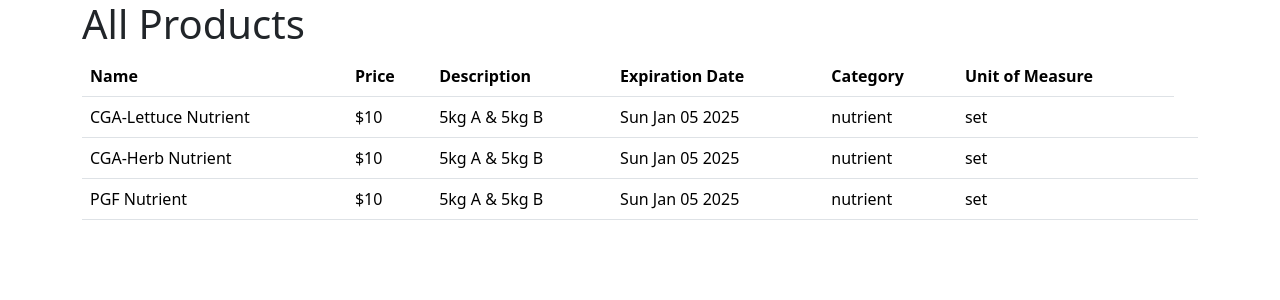
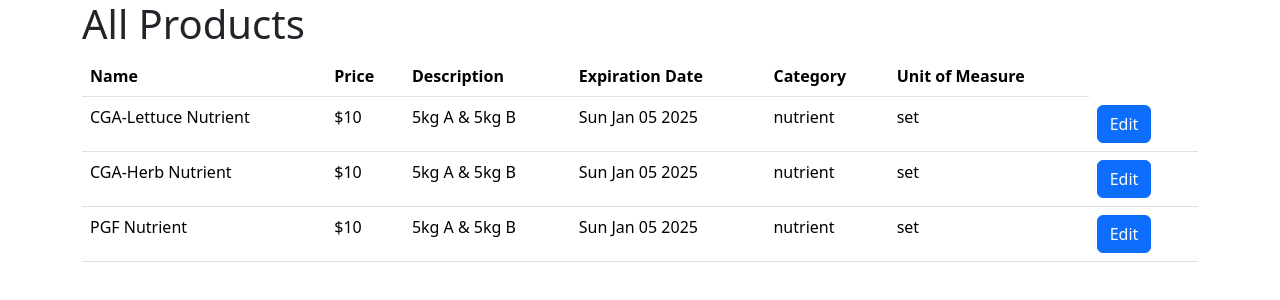
Before and after one commit to addrain98/react_proj1, a React (Create React App) app in the folder 01-react-proj/: page / in a window 1280 px wide. Shown: the top 300 px of the page. Built offline with nearby package versions, Linux system fonts and the light colour scheme.

Commit message:
added edit button to product listing page

```diff
--- a/01-react-proj/src/ProductListing.js
+++ b/01-react-proj/src/ProductListing.js
@@ -1,11 +1,11 @@
 import { useContext } from "react";
-// import { useNavigate } from 'react-router-dom';
+import { useNavigate } from 'react-router-dom';
 import { ProductContext } from "./ProductContext";
 import "bootstrap/dist/css/bootstrap.min.css"
 
 export default function Productlisting() {
     const context = useContext(ProductContext);
-    // const navigate = useNavigate();
+    const navigate = useNavigate();
     return (
         <div>
             <table className="table">
@@ -29,12 +29,12 @@ export default function Productlisting() {
                             <td>{p.category}</td>
                             <td>{p.uom}</td>
                             <td>
-                                {/* <button
+                                <button
                                     className="btn btn-primary me-2"
                                     onClick={() => navigate('/' + p.product_id)}
                                 >
                                     Edit
-                                </button> */}
+                                </button>
                                 {/* <button
                                     className="btn btn-danger"
                                     onClick={() => handleDelete(p.product_id)}
```
